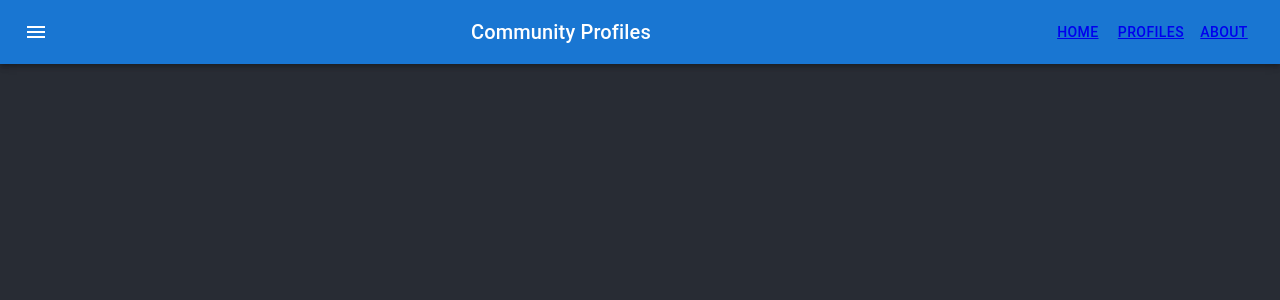
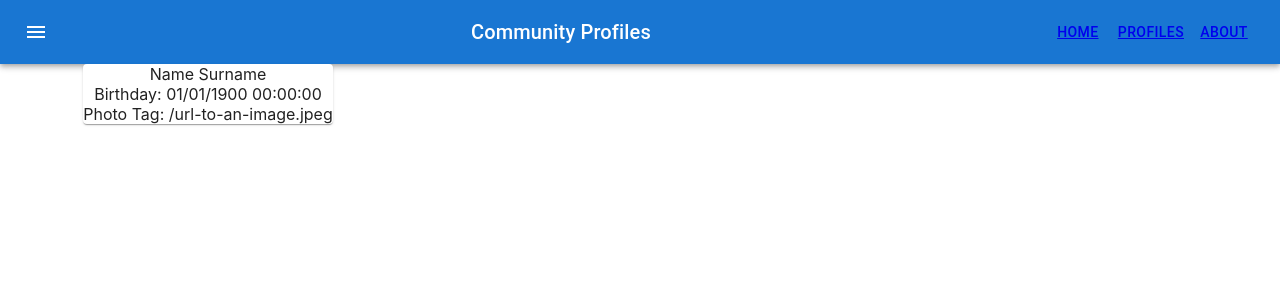
Before and after one commit to jpmhaggerty/react-router-checkpoint, a React (Create React App) app: page /profiles in a window 1280 px wide. Shown: the top 300 px of the page. Built offline with nearby package versions, Linux system fonts and the light colour scheme.

Commit message:
Centralized data

```diff
--- a/src/App.js
+++ b/src/App.js
@@ -5,13 +5,48 @@ import Profiles from "./components/Profiles.js";
 import Home from "./components/Home.js";
 
 function App() {
+  let myProfile = {
+    newsArticles: [
+      {
+        title: "Winning at Life!",
+        article:
+          "There are many ways to do so...but the best is just try, try, try again!",
+      },
+      //add more stories here in this array!
+    ],
+    contactProfiles: [
+      {
+        firstName: "Willie",
+        lastName: "Dustice",
+        birthday: "01/01/1978 00:00:00",
+        profileImage: "/url-to-an-image.jpeg",
+      },
+    ],
+    personalProfile: [
+      {
+        firstName: "Name",
+        lastName: "Surname",
+        birthday: "01/01/1900 00:00:00",
+        profileImage: "/url-to-an-image.jpeg",
+      },
+    ],
+  };
+
+  const myCompanyInfo = "My company info"
+
   return (
     <div className="App">
       <main>
         <Switch>
-          <Route path="/about" component={About} />
-          <Route path="/profiles" component={Profiles} />
-          <Route path="/home" component={Home} />
+          <Route path="/about" render={(props) => <About myCompanyInfo={myCompanyInfo} {...props} />} />
+          <Route
+            path="/profiles"
+            render={(props) => <Profiles myProfile={myProfile} {...props} />}
+          />
+          <Route
+            path="/home"
+            render={(props) => <Home myProfile={myProfile} {...props} />}
+          />
           <Route path="/" render={() => <Redirect to="/home" />} />
         </Switch>
       </main>
--- a/src/components/About.js
+++ b/src/components/About.js
@@ -2,13 +2,13 @@ import "../App.css";
 import ButtonAppBar from "./ButtonAppBar.js";
 import Box from "@mui/material/Box";
 
-function About() {
+function About({myCompanyInfo}) {
   return (
     <div className="App">
       <header className="App-header">
         <ButtonAppBar title="About Us" />
         <Box>
-          <h1>Add company info here</h1>
+          <h1>{myCompanyInfo}</h1>
         </Box>
       </header>
     </div>
--- a/src/components/Home.js
+++ b/src/components/Home.js
@@ -3,26 +3,7 @@ import ButtonAppBar from "./ButtonAppBar.js";
 import Grid from "@mui/material/Grid";
 import Card from "@mui/material/Card";
 
-function Home() {
-  let myProfile = {
-    newsArticles: [
-      {
-        title: "Winning at Life!",
-        article:
-          "There are many ways to do so...but the best is just try, try, try again!",
-      },
-      //add more stories here in this array!
-    ],
-    contactProfiles: [
-      {
-        firstName: "Willie",
-        lastName: "Dustice",
-        birthday: "01/01/1978 00:00:00",
-        profileImage: "/url-to-an-image.jpeg",
-      },
-    ],
-  };
-
+function Home({ myProfile }) {
   return (
     <div className="App">
       <header className="App-header-stub">
@@ -33,7 +14,7 @@ function Home() {
           <Grid sx={{ flexGrow: 1 }} container spacing={2}>
             <Grid item xs={4}>
               <Grid container justifyContent="center" spacing={2}>
-                {myProfile.contactProfiles.map((item, value) => (
+                {myProfile.personalProfile.map((item, value) => (
                   <Grid key={value} item>
                     <Card>
                       {item.firstName} {item.lastName}
--- a/src/components/Profiles.js
+++ b/src/components/Profiles.js
@@ -1,14 +1,32 @@
 import "../App.css";
 import ButtonAppBar from "./ButtonAppBar.js";
+import Grid from "@mui/material/Grid";
+import Card from "@mui/material/Card";
 
-function Profiles() {
+function Profiles({ myProfile }) {
   return (
     <div className="App">
-      <header className="App-header">
-        <ButtonAppBar title="Community Profiles"/>
+      <header className="App-header-stub">
+        <ButtonAppBar title="Community Profiles" />
       </header>
       <main>
-
+        <Grid sx={{ flexGrow: 1 }} container spacing={2}>
+          <Grid item xs={4}>
+            <Grid container justifyContent="center" spacing={2}>
+              {myProfile.personalProfile.map((item, value) => (
+                <Grid key={value} item>
+                  <Card>
+                    {item.firstName} {item.lastName}
+                    <br></br>
+                    Birthday: {item.birthday}
+                    <br></br>
+                    Photo Tag: {item.profileImage}
+                  </Card>
+                </Grid>
+              ))}
+            </Grid>
+          </Grid>
+        </Grid>
       </main>
     </div>
   );
```
